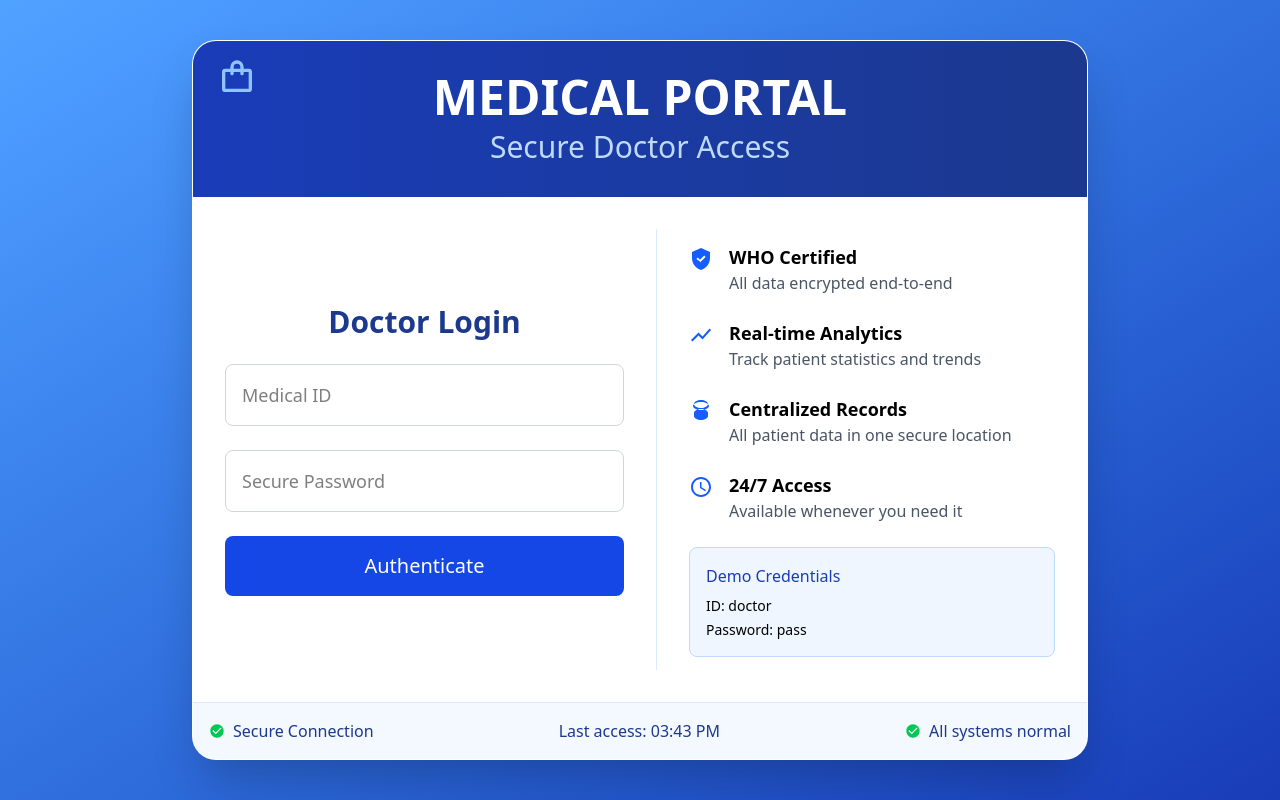
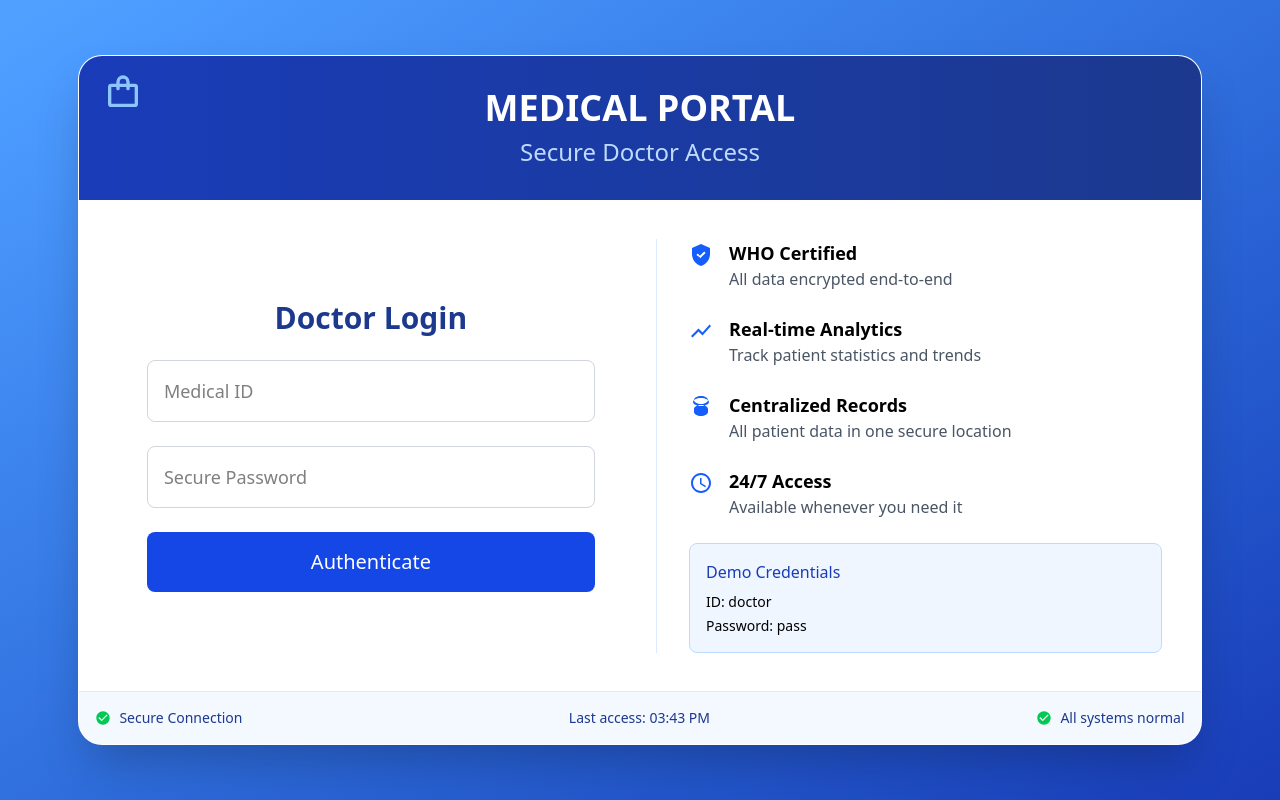
Before and after one commit to sagarsarangi/health-fullstack, a Next.js app in the folder doctor-dashboard/: page / in a window 1280 px wide. Built offline with nearby package versions, Linux system fonts and the light colour scheme.

Commit message:
My changes

```diff
--- a/doctor-dashboard/app/page.tsx
+++ b/doctor-dashboard/app/page.tsx
@@ -1,9 +1,11 @@
+//changed
+
 "use client";
 import { useState, useEffect } from "react";
 import Link from "next/link";
 import { SVGProps } from "react";
 
-// Icon Components with TypeScript types
+// Icon Components (unchanged)
 const MedicalIcon = (props: SVGProps<SVGSVGElement>) => (
   <svg {...props} viewBox="0 0 24 24" fill="currentColor">
     <path d="M19 7h-3V6a4 4 0 00-8 0v1H5a2 2 0 00-2 2v10a2 2 0 002 2h14a2 2 0 002-2V9a2 2 0 00-2-2zm-9-1a2 2 0 014 0v1h-4V6zm9 13H5V9h3v1a1 1 0 002 0V9h4v1a1 1 0 002 0V9h3v10z" />
@@ -69,17 +71,17 @@ export default function Home() {
   };
 
   return (
-    <div className="h-screen bg-gradient-to-br from-blue-400 to-blue-800 flex items-center justify-center p-4">
-      <div className="w-full max-w-4xl h-[90vh] bg-white rounded-3xl shadow-2xl overflow-hidden border border-white/20 flex flex-col">
+    <div className="min-h-screen bg-gradient-to-br from-blue-400 to-blue-800 flex items-center justify-center p-4">
+      <div className="w-[90%] max-w-[1200px] min-w-[280px] h-auto min-h-[85vh] bg-white rounded-3xl shadow-2xl overflow-hidden border border-white/20 flex flex-col mx-auto">
         {/* Header with Medical Icon */}
-        <div className="bg-gradient-to-r from-blue-800 to-blue-900 px-8 py-8 text-white text-center flex-shrink-0 relative">
-          <div className="absolute top-4 left-6">
-            <MedicalIcon className="h-10 w-10 text-blue-300" />
+        <div className="bg-gradient-to-r from-blue-800 to-blue-900 px-4 py-6 md:px-8 md:py-8 text-white text-center flex-shrink-0 relative">
+          <div className="absolute top-3 left-3 md:top-4 md:left-6">
+            <MedicalIcon className="h-[1.5em] w-[1.5em] md:h-10 md:w-10 text-blue-300" />
           </div>
-          <h1 className="text-4xl md:text-5xl font-bold mb-2 tracking-medium">
+          <h1 className="text-2xl md:text-4xl font-bold mb-1 md:mb-2 tracking-medium">
             MEDICAL PORTAL
           </h1>
-          <p className="text-blue-200 text-2xl md:text-3xl font-light">
+          <p className="text-blue-200 text-lg md:text-2xl font-light">
             {loggedIn ? (
               <span className="font-medium">Welcome Back, Dr. Smith</span>
             ) : (
@@ -89,35 +91,37 @@ export default function Home() {
         </div>
 
         {/* Main Content Area */}
-        <div className="flex-grow p-8 bg-white/95 flex flex-col">
+        <div className="flex-grow p-[4vw] md:p-[3vw] bg-white/95 flex flex-col overflow-auto">
           {!loggedIn ? (
-            <div className="grid grid-cols-1 md:grid-cols-2 gap-8 h-full">
+            <div className="grid grid-cols-1 lg:grid-cols-2 gap-4 md:gap-8 h-full">
               {/* Login Form Column */}
               <div className="flex flex-col justify-center">
-                <div className="space-y-6 max-w-md mx-auto w-full">
-                  <h2 className="text-3xl font-bold text-blue-900 text-center">
+                <div className="space-y-4 md:space-y-6 max-w-md mx-auto w-full">
+                  <h2 className="text-2xl md:text-3xl font-bold text-blue-900 text-center">
                     Doctor Login
                   </h2>
                   <input
                     type="text"
                     placeholder="Medical ID"
-                    className="p-4 border border-gray-300 rounded-lg text-lg w-full"
+                    className="p-3 md:p-4 border border-gray-300 rounded-lg text-base md:text-lg w-full"
                     value={name}
                     onChange={(e) => setName(e.target.value)}
                   />
                   <input
                     type="password"
                     placeholder="Secure Password"
-                    className="p-4 border border-gray-300 rounded-lg text-lg w-full"
+                    className="p-3 md:p-4 border border-gray-300 rounded-lg text-base md:text-lg w-full"
                     value={password}
                     onChange={(e) => setPassword(e.target.value)}
                   />
                   {error && (
-                    <div className="text-red-600 font-medium">{error}</div>
+                    <div className="text-red-600 font-medium text-sm md:text-base">
+                      {error}
+                    </div>
                   )}
                   <button
                     onClick={handleLogin}
-                    className="bg-blue-700 hover:bg-blue-800 text-white py-4 px-8 rounded-lg text-xl transition-all w-full"
+                    className="bg-blue-700 hover:bg-blue-800 text-white py-3 md:py-4 px-6 md:px-8 rounded-lg text-lg md:text-xl transition-all w-full"
                   >
                     Authenticate
                   </button>
@@ -125,55 +129,57 @@ export default function Home() {
               </div>
 
               {/* Information Column */}
-              <div className="hidden md:flex flex-col justify-center border-l border-blue-100 pl-8">
-                <div className="space-y-6">
-                  <div className="flex items-start gap-4">
-                    <ShieldCheckIcon className="h-6 w-6 text-blue-600 mt-1" />
+              <div className="hidden lg:flex flex-col justify-center border-l border-blue-100 pl-4 md:pl-8">
+                <div className="space-y-4 md:space-y-6">
+                  <div className="flex items-start gap-3 md:gap-4">
+                    <ShieldCheckIcon className="h-5 w-5 md:h-6 md:w-6 text-blue-600 mt-1" />
                     <div>
-                      <h3 className="text-lg font-semibold">WHO Certified</h3>
-                      <p className="text-gray-600">
+                      <h3 className="text-base md:text-lg font-semibold">
+                        WHO Certified
+                      </h3>
+                      <p className="text-gray-600 text-sm md:text-base">
                         All data encrypted end-to-end
                       </p>
                     </div>
                   </div>
-                  <div className="flex items-start gap-4">
-                    <ChartLineIcon className="h-6 w-6 text-blue-600 mt-1" />
+                  <div className="flex items-start gap-3 md:gap-4">
+                    <ChartLineIcon className="h-5 w-5 md:h-6 md:w-6 text-blue-600 mt-1" />
                     <div>
-                      <h3 className="text-lg font-semibold">
+                      <h3 className="text-base md:text-lg font-semibold">
                         Real-time Analytics
                       </h3>
-                      <p className="text-gray-600">
+                      <p className="text-gray-600 text-sm md:text-base">
                         Track patient statistics and trends
                       </p>
                     </div>
                   </div>
-
-                  <div className="flex items-start gap-4">
-                    <DatabaseIcon className="h-6 w-6 text-blue-600 mt-1" />
+                  <div className="flex items-start gap-3 md:gap-4">
+                    <DatabaseIcon className="h-5 w-5 md:h-6 md:w-6 text-blue-600 mt-1" />
                     <div>
-                      <h3 className="text-lg font-semibold">
+                      <h3 className="text-base md:text-lg font-semibold">
                         Centralized Records
                       </h3>
-                      <p className="text-gray-600">
+                      <p className="text-gray-600 text-sm md:text-base">
                         All patient data in one secure location
                       </p>
                     </div>
                   </div>
-
-                  <div className="flex items-start gap-4">
-                    <ClockIcon className="h-6 w-6 text-blue-600 mt-1" />
+                  <div className="flex items-start gap-3 md:gap-4">
+                    <ClockIcon className="h-5 w-5 md:h-6 md:w-6 text-blue-600 mt-1" />
                     <div>
-                      <h3 className="text-lg font-semibold">24/7 Access</h3>
-                      <p className="text-gray-600">
+                      <h3 className="text-base md:text-lg font-semibold">
+                        24/7 Access
+                      </h3>
+                      <p className="text-gray-600 text-sm md:text-base">
                         Available whenever you need it
                       </p>
                     </div>
                   </div>
-                  <div className="bg-blue-50 p-4 rounded-lg border border-blue-200">
-                    <h3 className="font-medium text-blue-800 mb-2">
+                  <div className="bg-blue-50 p-3 md:p-4 rounded-lg border border-blue-200">
+                    <h3 className="font-medium text-blue-800 text-sm md:text-base mb-1 md:mb-2">
                       Demo Credentials
                     </h3>
-                    <div className="space-y-1 text-sm">
+                    <div className="space-y-1 text-xs md:text-sm">
                       <p>
                         <span className="font-medium">ID:</span> doctor
                       </p>
@@ -186,13 +192,13 @@ export default function Home() {
               </div>
             </div>
           ) : (
-            <div className="flex flex-col justify-center items-center h-full space-y-8">
-              <div className="text-center space-y-4">
-                <MedicalIcon className="h-16 w-16 mx-auto text-blue-600" />
-                <h2 className="text-3xl font-bold text-blue-900">
+            <div className="flex flex-col justify-center items-center h-full space-y-6 md:space-y-8 p-4">
+              <div className="text-center space-y-2 md:space-y-4">
+                <MedicalIcon className="h-12 w-12 md:h-16 md:w-16 mx-auto text-blue-600" />
+                <h2 className="text-2xl md:text-3xl font-bold text-blue-900">
                   Patient Management System
                 </h2>
-                <p className="text-gray-600 max-w-lg">
+                <p className="text-gray-600 text-sm md:text-base max-w-md">
                   Access comprehensive patient records, treatment histories, and
                   prescription tools
                 </p>
@@ -200,9 +206,9 @@ export default function Home() {
 
               <Link
                 href="/patients"
-                className="bg-gradient-to-r from-blue-600 to-blue-700 hover:from-blue-700 hover:to-blue-800 text-white font-bold py-5 px-10 rounded-xl shadow-2xl hover:shadow-3xl transition-all duration-300 text-xl text-center inline-flex items-center gap-3"
+                className="bg-gradient-to-r from-blue-600 to-blue-700 hover:from-blue-700 hover:to-blue-800 text-white font-bold py-3 md:py-4 px-8 md:px-10 rounded-xl shadow-lg md:shadow-2xl hover:shadow-xl md:hover:shadow-3xl transition-all duration-300 text-lg md:text-xl text-center inline-flex items-center gap-2 md:gap-3"
               >
-                <UserGroupIcon className="h-6 w-6" />
+                <UserGroupIcon className="h-5 w-5 md:h-6 md:w-6" />
                 VIEW PATIENT RECORDS
               </Link>
             </div>
@@ -210,16 +216,16 @@ export default function Home() {
         </div>
 
         {/* Footer */}
-        <div className="border-t border-blue-100 bg-blue-50/70 p-4 text-center text-blue-900 text-m font-medium flex flex-col md:flex-row justify-between items-center">
-          <div className="flex items-center gap-2 mb-2 md:mb-0">
-            <CheckCircleIcon className="h-4 w-4 text-green-500" />
+        <div className="border-t border-blue-100 bg-blue-50/70 p-3 md:p-4 text-center text-blue-900 text-xs md:text-sm font-medium flex flex-col md:flex-row justify-between items-center">
+          <div className="flex items-center gap-1 md:gap-2 mb-2 md:mb-0">
+            <CheckCircleIcon className="h-3 w-3 md:h-4 md:w-4 text-green-500" />
             <span>Secure Connection</span>
           </div>
           <div className="mb-2 md:mb-0">
             Last access: {lastLoginTime || "Today"}
           </div>
-          <div className="flex items-center gap-2">
-            <CheckCircleIcon className="h-4 w-4 text-green-500" />
+          <div className="flex items-center gap-1 md:gap-2">
+            <CheckCircleIcon className="h-3 w-3 md:h-4 md:w-4 text-green-500" />
             <span>All systems normal</span>
           </div>
         </div>
```
